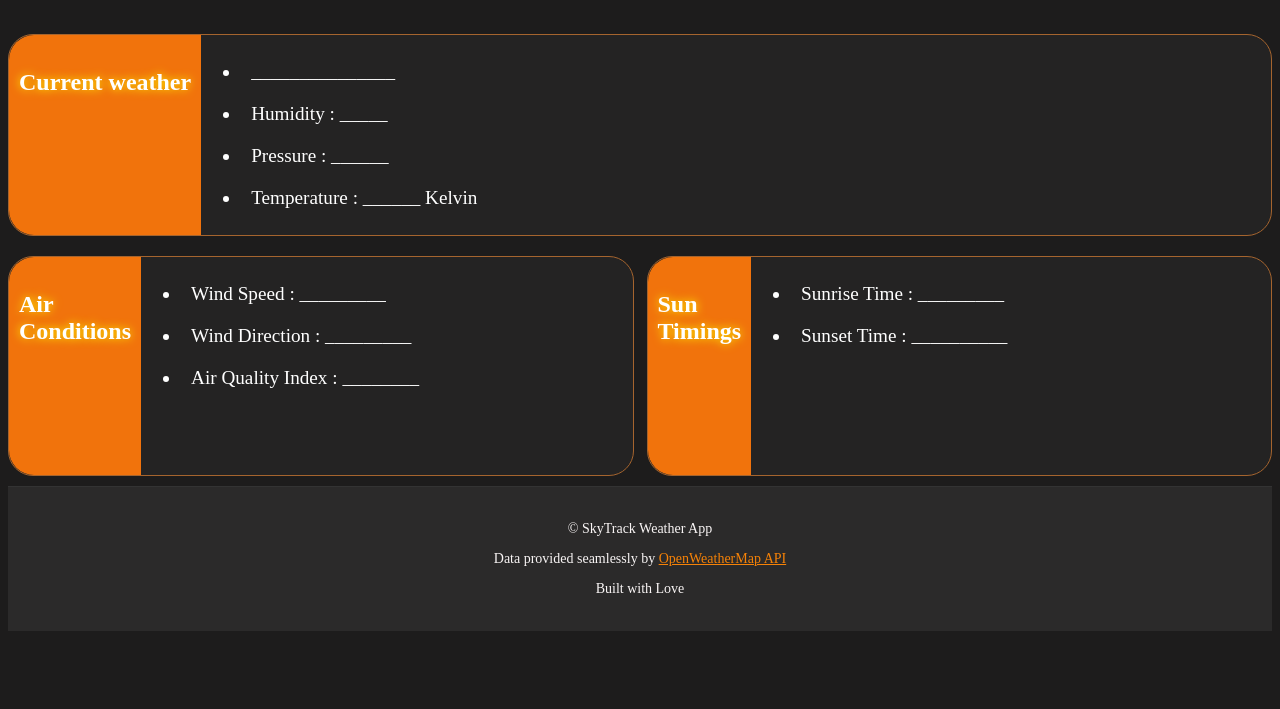
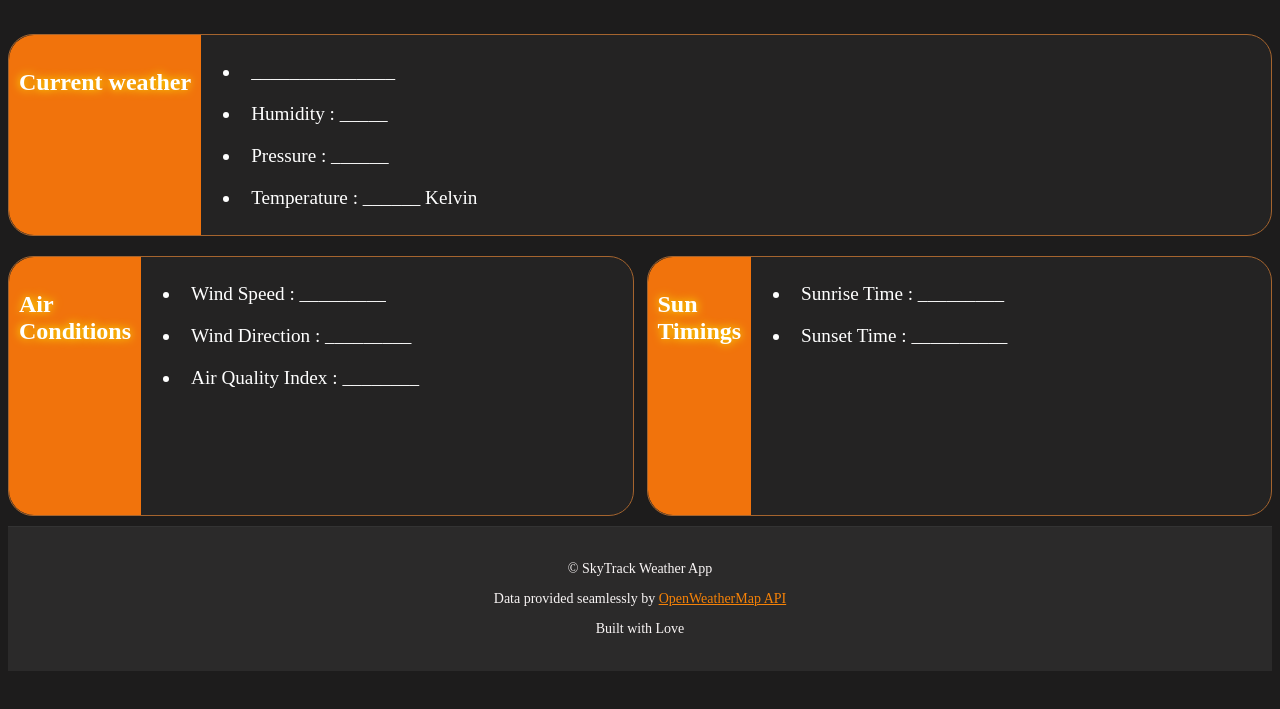
Before and after one commit to bit06zenith/SkyTrack, a plain HTML site: page index.html in a window 1280 px wide. Shown: the part 85-794 px from the top of the page. Drawn offline with Linux system fonts and the light colour scheme.

Commit message:
Update styles.css

```diff
--- a/styles.css
+++ b/styles.css
@@ -56,7 +56,7 @@ h3{
 #one{
     display: flex;
     gap:13px;
-    height:30vh;
+    height:35vh;
 }
 .air,.time{
     width:50%;
@@ -72,7 +72,7 @@ h3{
     border-top: 1px solid #333333;
 }
 
-@media(max-width:1000px) and (min-width:550px){
+@media(max-width:1000px) and (min-width:500px){
     #one{
         height:50vh
     }
@@ -84,7 +84,7 @@ h3{
         font-size: 13px;
     }
 }
-@media(max-width:549px) and (min-width:0px){
+@media(max-width:499px) and (min-width:0px){
     h1{
         display: flex;
         font-size: 4rem;
```
